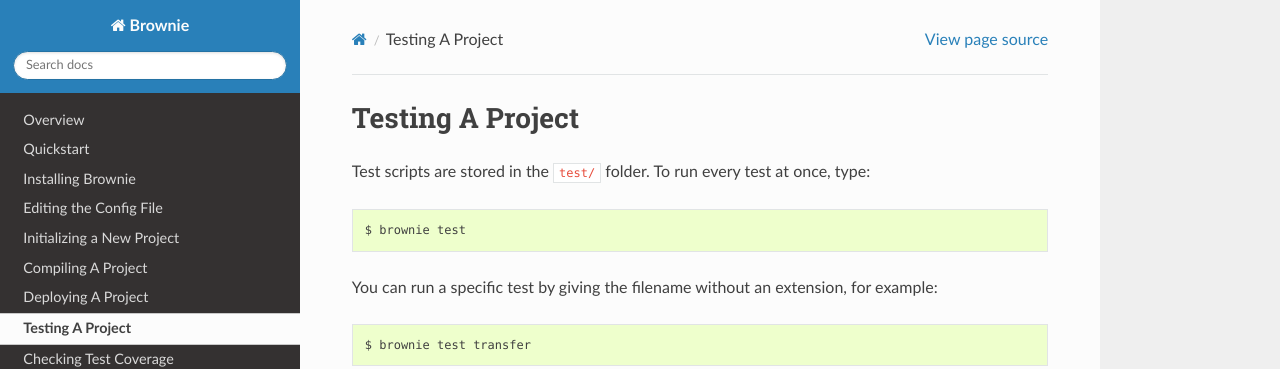
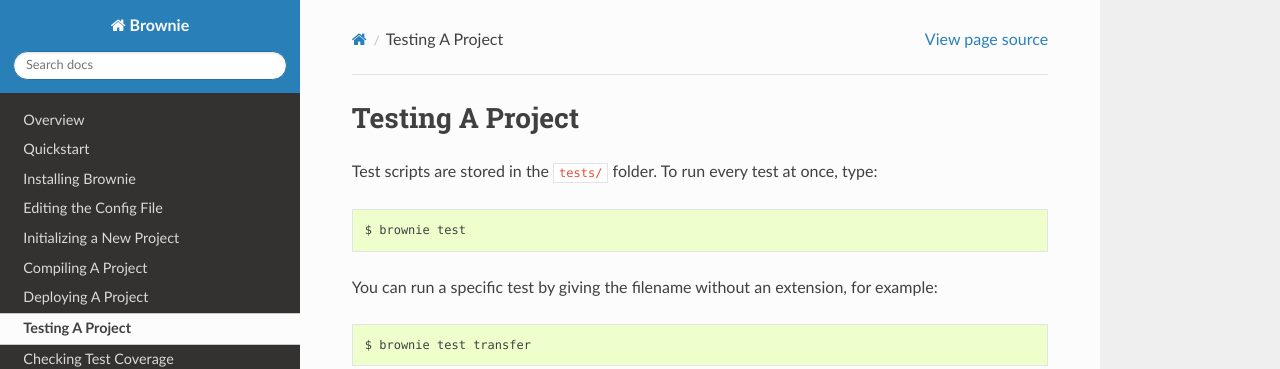
Before and after one commit to eth-brownie/brownie, a Sphinx documentation site: the page built from docs/test.rst, in a window 1280 px wide and 900 px high. Shown: the top 369 px of the window. Built offline with Sphinx 7.4.7 and the Read the Docs theme 2.0.0, drawn with Linux system fonts in a browser that asks for light colours.

Commit message:
rtd typo, test > tests

```diff
--- a/docs/coverage.rst
+++ b/docs/coverage.rst
@@ -12,7 +12,7 @@
 
     $ brownie coverage
 
-This will run all the test scripts in the ``test/`` folder and give an estimate of test coverage:
+This will run all the test scripts in the ``tests/`` folder and give an estimate of test coverage:
 
 ::
 
--- a/docs/init.rst
+++ b/docs/init.rst
@@ -14,7 +14,7 @@
 * ``build/``: Directory for compiled conntracts and network data
 * ``contracts/``: Directory for solidity contracts
 * ``deployments/``: Directory for deployment scripts
-* ``test/``: Directory for test scripts
+* ``tests/``: Directory for test scripts
 * ``brownie-config.json``: Configuration file for the project
 
 Once initiated, you can run brownie commands from any subfolder within the project.
--- a/docs/quickstart.rst
+++ b/docs/quickstart.rst
@@ -20,7 +20,7 @@
 * ``build/``: Directory for compiled contracts and network data
 * ``contracts/``: Directory for solidity contracts
 * ``deployments/``: Directory for deployment scripts
-* ``test/``: Directory for test scripts
+* ``tests/``: Directory for test scripts
 * ``brownie-config.json``: Configuration file for the project
 
 You can also initialize already existing projects. For the purposes of this document, we will use the ``token`` project, which is a very basic ERC-20 implementation:
--- a/docs/test.rst
+++ b/docs/test.rst
@@ -2,7 +2,7 @@
 Testing A Project
 =================
 
-Test scripts are stored in the ``test/`` folder. To run every test at once, type:
+Test scripts are stored in the ``tests/`` folder. To run every test at once, type:
 
 ::
 
```
